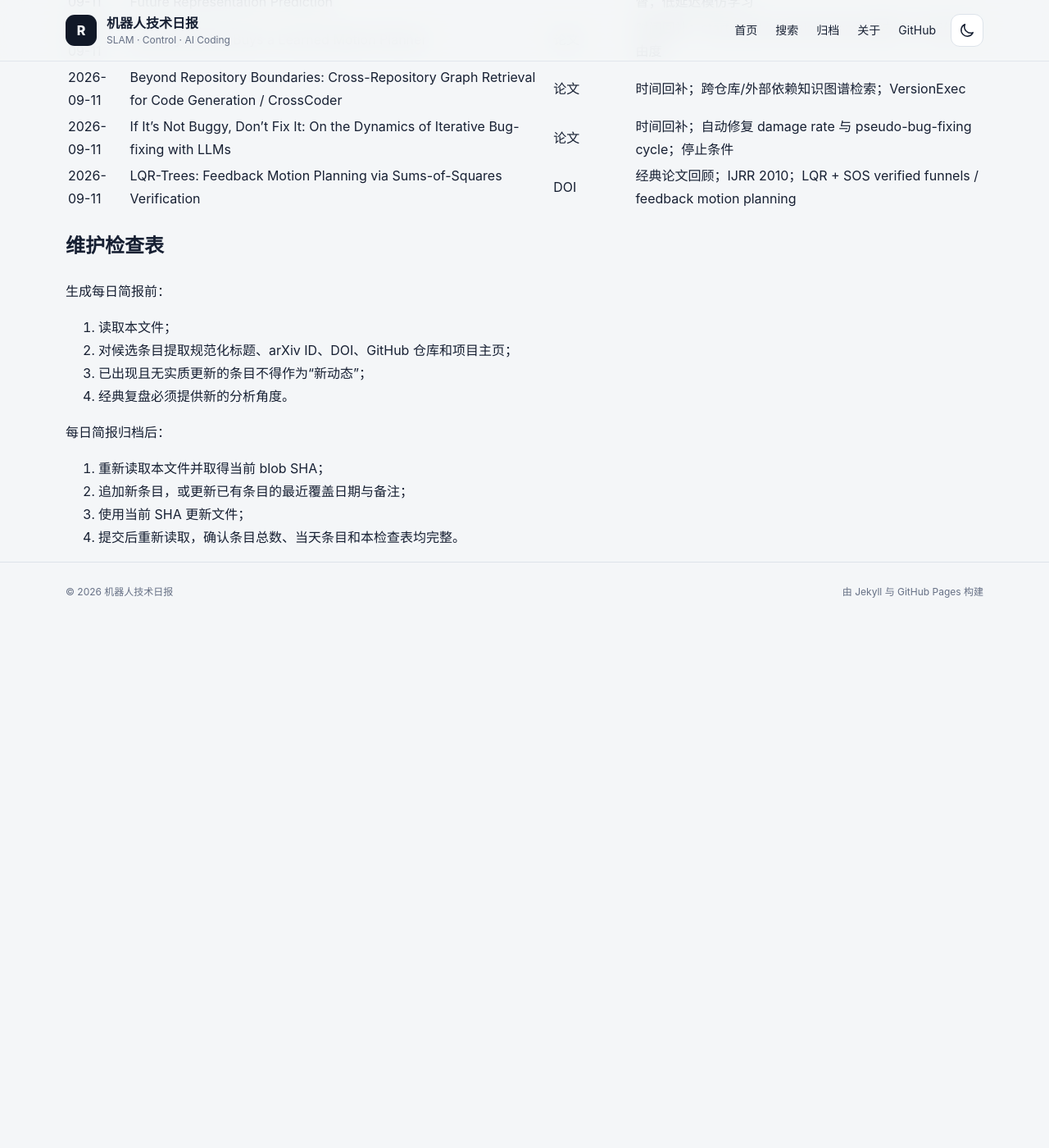
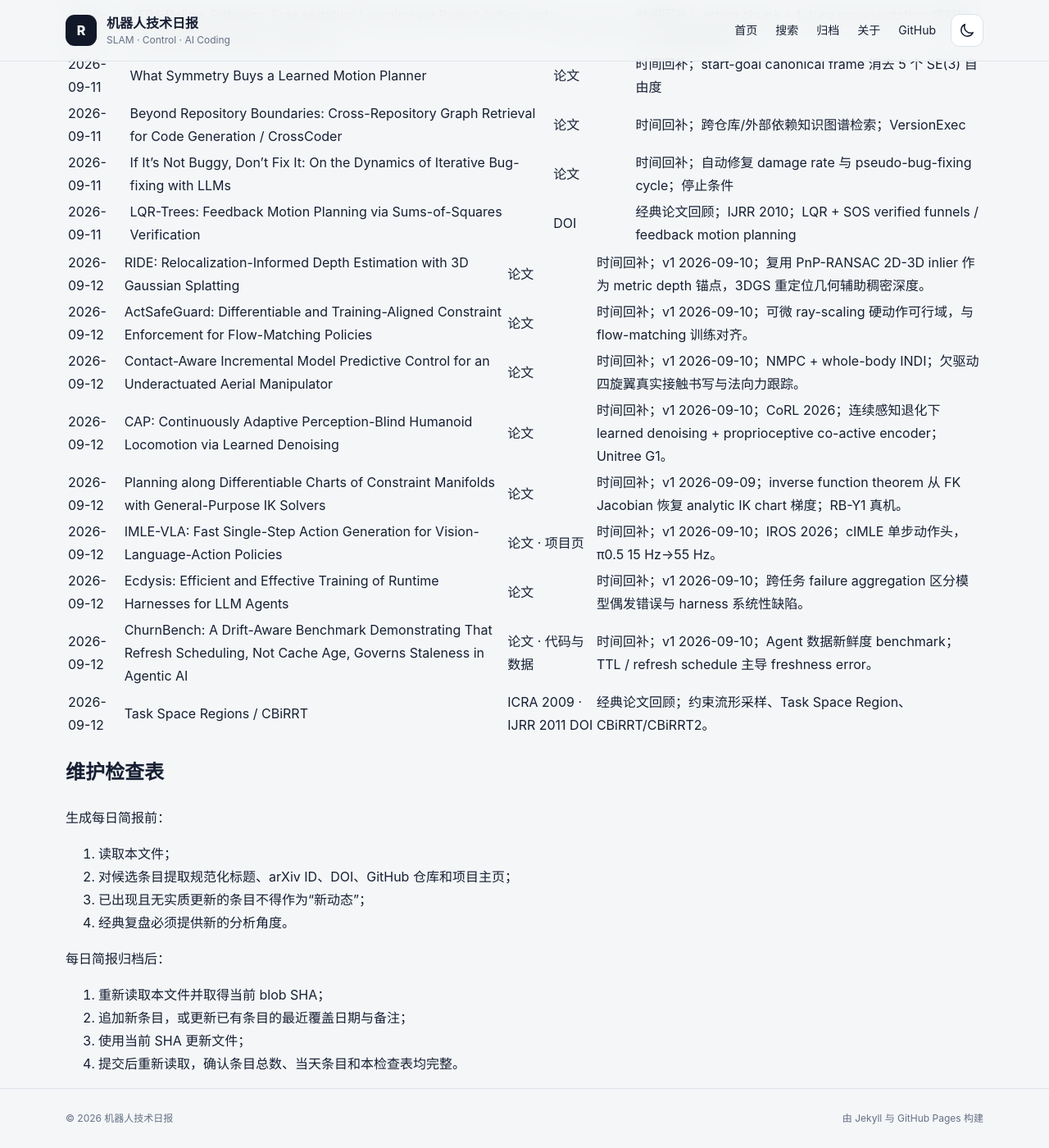
Before and after one commit to helywin/daily, a Jekyll site: the page built from robotics-brief-covered-items.md, in a window 1280 px wide and 1400 px high, scrolled down 36889 px. Shown: the whole window at 82% size. Built offline with Jekyll 4.4.1, drawn with Linux system fonts in a browser that asks for light colours; our own code applies the rules of GitHub Pages for plain Markdown files; before the commit the page ends 37647 px from its top, so only the background shows below that; some of the changed text lies outside the part shown.

Commit message:
docs: update robotics brief coverage index for 2026-09-12

```diff
--- a/robotics-brief-covered-items.md
+++ b/robotics-brief-covered-items.md
@@ -1,6 +1,6 @@
 # 机器人技术简报已覆盖条目索引
 
-> 最后更新：2026-09-11（Asia/Shanghai）
+> 最后更新：2026-09-12（Asia/Shanghai）
 >
 > 用途：每日简报选题前强制查重。本文件保留全部历史条目的最近覆盖日期、规范标题、至少一个可直接访问的原始来源和必要备注。
 >
@@ -81,6 +81,8 @@
 > 2026-09-10 新增 8 条主动态与 1 条经典论文回顾，共 567 条。
 >
 > 2026-09-11 新增 8 条主动态与 1 条经典论文回顾，共 576 条。
+>
+> 2026-09-12 新增 8 条主动态与 1 条经典论文回顾，共 585 条。
 
 ## 已核验条目
 
@@ -682,6 +684,17 @@
 | 2026-09-11 | If It's Not Buggy, Don't Fix It: On the Dynamics of Iterative Bug-fixing with LLMs | [论文](https://arxiv.org/abs/2609.10123) | 时间回补；自动修复 damage rate 与 pseudo-bug-fixing cycle；停止条件 |
 | 2026-09-11 | LQR-Trees: Feedback Motion Planning via Sums-of-Squares Verification | [DOI](https://doi.org/10.1177/0278364910369189) | 经典论文回顾；IJRR 2010；LQR + SOS verified funnels / feedback motion planning |
 
+
+| 2026-09-12 | RIDE: Relocalization-Informed Depth Estimation with 3D Gaussian Splatting | [论文](https://arxiv.org/abs/2609.11079) | 时间回补；v1 2026-09-10；复用 PnP-RANSAC 2D-3D inlier 作为 metric depth 锚点，3DGS 重定位几何辅助稠密深度。 |
+| 2026-09-12 | ActSafeGuard: Differentiable and Training-Aligned Constraint Enforcement for Flow-Matching Policies | [论文](https://arxiv.org/abs/2609.11697) | 时间回补；v1 2026-09-10；可微 ray-scaling 硬动作可行域，与 flow-matching 训练对齐。 |
+| 2026-09-12 | Contact-Aware Incremental Model Predictive Control for an Underactuated Aerial Manipulator | [论文](https://arxiv.org/abs/2609.11661) | 时间回补；v1 2026-09-10；NMPC + whole-body INDI；欠驱动四旋翼真实接触书写与法向力跟踪。 |
+| 2026-09-12 | CAP: Continuously Adaptive Perception-Blind Humanoid Locomotion via Learned Denoising | [论文](https://arxiv.org/abs/2609.11553) | 时间回补；v1 2026-09-10；CoRL 2026；连续感知退化下 learned denoising + proprioceptive co-active encoder；Unitree G1。 |
+| 2026-09-12 | Planning along Differentiable Charts of Constraint Manifolds with General-Purpose IK Solvers | [论文](https://arxiv.org/abs/2609.10905) | 时间回补；v1 2026-09-09；inverse function theorem 从 FK Jacobian 恢复 analytic IK chart 梯度；RB-Y1 真机。 |
+| 2026-09-12 | IMLE-VLA: Fast Single-Step Action Generation for Vision-Language-Action Policies | [论文](https://arxiv.org/abs/2609.10915) · [项目页](https://kianhk6.github.io/IMLE-VLA/) | 时间回补；v1 2026-09-10；IROS 2026；cIMLE 单步动作头，π0.5 15 Hz→55 Hz。 |
+| 2026-09-12 | Ecdysis: Efficient and Effective Training of Runtime Harnesses for LLM Agents | [论文](https://arxiv.org/abs/2609.11677) | 时间回补；v1 2026-09-10；跨任务 failure aggregation 区分模型偶发错误与 harness 系统性缺陷。 |
+| 2026-09-12 | ChurnBench: A Drift-Aware Benchmark Demonstrating That Refresh Scheduling, Not Cache Age, Governs Staleness in Agentic AI | [论文](https://arxiv.org/abs/2609.11515) · [代码与数据](https://github.com/vsingh45/churnbench) | 时间回补；v1 2026-09-10；Agent 数据新鲜度 benchmark；TTL / refresh schedule 主导 freshness error。 |
+| 2026-09-12 | Task Space Regions / CBiRRT | [ICRA 2009](https://publications.ri.cmu.edu/manipulation-planning-on-constraint-manifolds) · [IJRR 2011 DOI](https://doi.org/10.1177/0278364910396389) | 经典论文回顾；约束流形采样、Task Space Region、CBiRRT/CBiRRT2。 |
+
 ## 维护检查表
 
 生成每日简报前：
```
Also changed, not shown: .github/workflows/update-robotics-index-20260912.yml (deleted).
